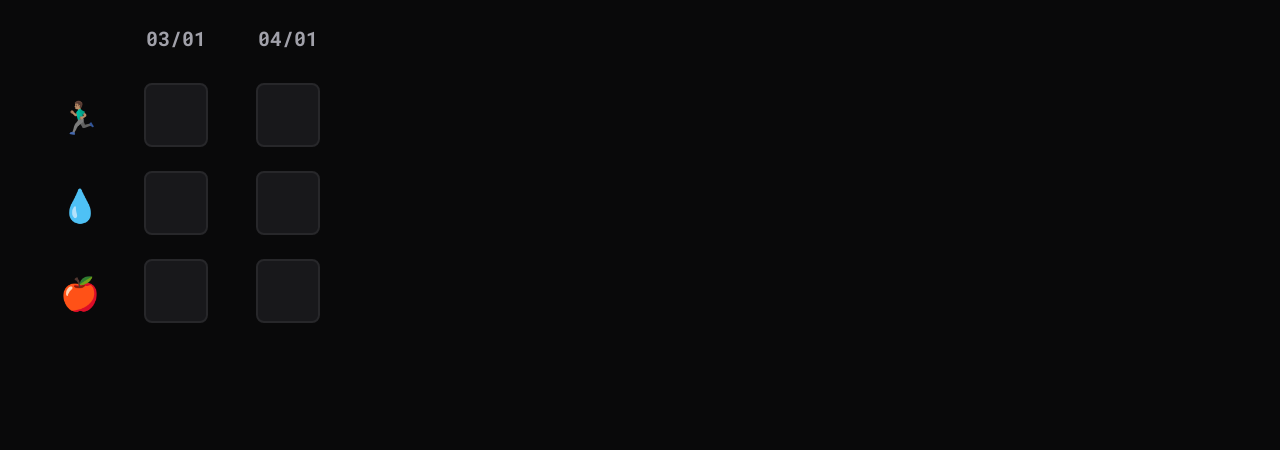
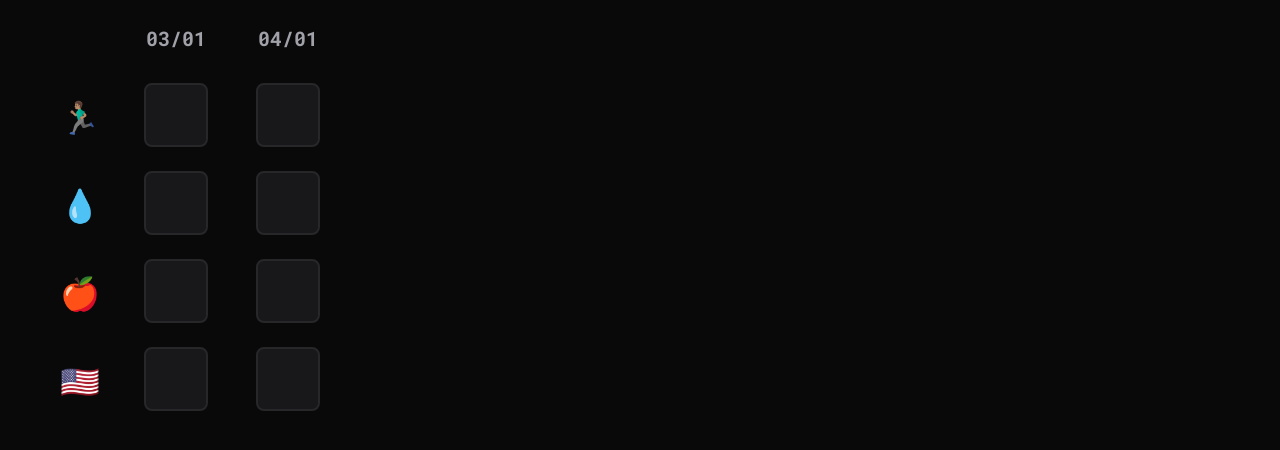
Before and after one commit to GeorgePires/nlw-setup, a plain HTML site: page index.html in a window 1280 px wide. Shown: the part 154-604 px from the top of the page. Drawn offline with Linux system fonts and the light colour scheme.

Commit message:
:sparkles: feat/ added new habits to practice english

```diff
--- a/index.html
+++ b/index.html
@@ -30,6 +30,7 @@
         <div class="habit">🏃🏽‍♂️</div>
         <div class="habit">💧</div>
         <div class="habit">🍎</div>
+        <div class="habit">🇺🇸</div>
       </div>
 
       <div class="days">
@@ -38,6 +39,7 @@
           <input type="checkbox" name="run" />
           <input type="checkbox" name="water" />
           <input type="checkbox" name="food" />
+          <input type="checkbox" name="english" />
         </div>
 
         <div class="day">
@@ -45,6 +47,7 @@
           <input type="checkbox" name="run" />
           <input type="checkbox" name="water" />
           <input type="checkbox" name="food" />
+          <input type="checkbox" name="english" />
         </div>
       </div>
     </form>
```
